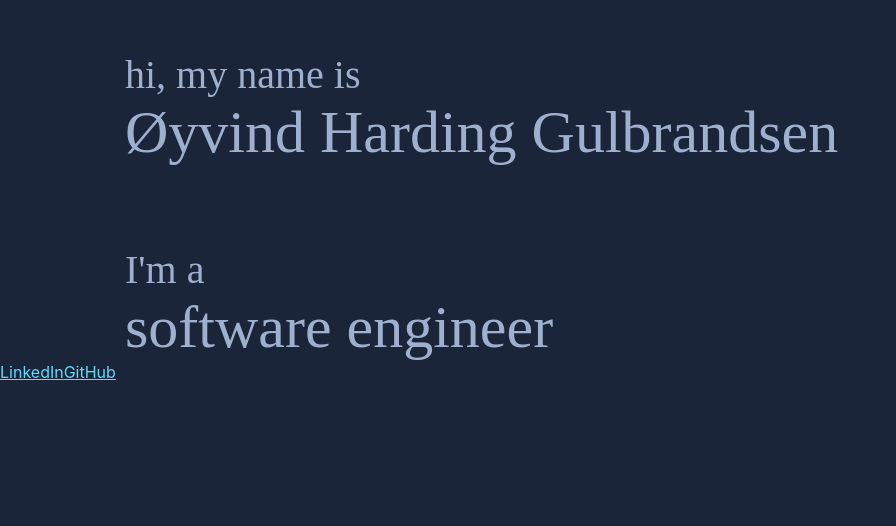
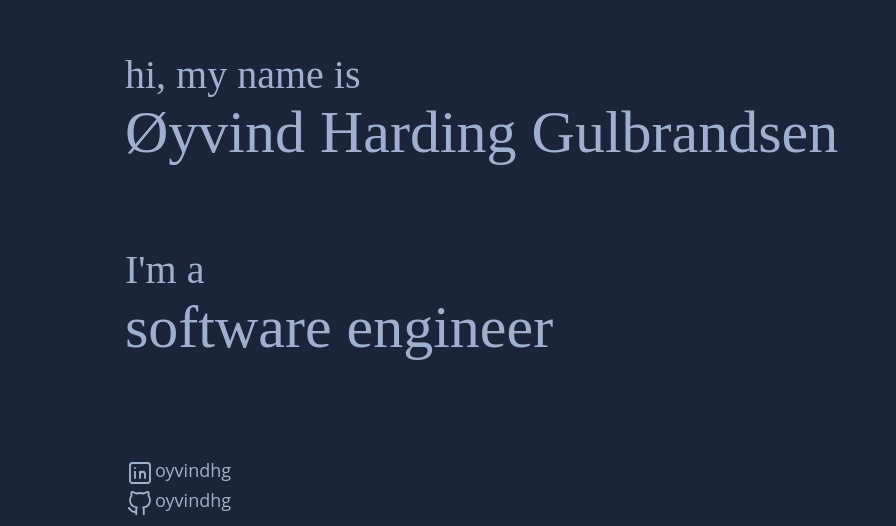
Before and after one commit to oyvindhg/oyvindhg.github.io, a React (Create React App) app: page / in a window 1280 px wide. Shown: the part 274-800 px from the top of the page, without its empty margins (0-896 px from the left). Built offline with nearby package versions, Linux system fonts and the light colour scheme.

Commit message:
Upgrade contact links

```diff
--- /dev/null
+++ b/src/ContactInformation.css
@@ -0,0 +1,18 @@
+.contact-information {
+    display: flex;
+    flex-direction: column;
+    margin-top: 96px;
+    font-family: 'Open Sans';
+    font-style: normal;
+  }
+
+.contact-item {
+    display: flex;
+    flex-direction: row;
+    font-size: 18px;
+}
+
+.contact-item:hover {
+    cursor: pointer;
+    color: #B15252;
+}
--- /dev/null
+++ b/src/ContactInformation.tsx
@@ -0,0 +1,33 @@
+import React from 'react';
+import linkedinLogo from './icons/linkedin.svg';
+import githubLogo from './icons/github.svg';
+import './ContactInformation.css';
+
+function ContactInformation() {
+    return (
+        <div className="contact-information">
+            <ContactItem logo={linkedinLogo} text="oyvindhg" link="https://www.linkedin.com/in/oyvindhg/" />
+            <ContactItem logo={githubLogo} text="oyvindhg" link="https://www.github.com/oyvindhg/" />
+        </div>
+    );
+}
+
+type ContactItemProps = {
+    logo: string;
+    text: string;
+    link: string;
+}
+
+function ContactItem(props: ContactItemProps) {
+
+    const handleOnClick = () => window.open(props.link, "_blank")
+
+    return (
+        <div className="contact-item" onClick={handleOnClick}>
+            <img src={props.logo} alt="linkedin logo" width="30" height="30" />
+            {props.text}
+        </div>
+    )
+}
+
+export default ContactInformation;
--- a/src/HomePage.css
+++ b/src/HomePage.css
@@ -1,12 +1,7 @@
-.HomePage {
+.home-page {
     background-color: #1B2539;
+    padding-left: 125px;
     min-height: 100vh;
+    min-width: 100vh;
+    color: #9FB0CF;
   }
-
-  .LinkedIn-link {
-    color: #61dafb;
-  }
-
-  .GitHub-link {
-    color: #61dafb;
-  }
--- a/src/HomePage.tsx
+++ b/src/HomePage.tsx
@@ -1,17 +1,13 @@
 import React from 'react';
 import './HomePage.css';
-import Presentation from './Presentation'
+import Introduction from './Introduction'
+import ContactInformation from './ContactInformation';
 
 function HomePage() {
     return (
-        <div className="HomePage">
-            <Presentation />
-            <a className="LinkedIn-link" href="https://www.linkedin.com/in/oyvindhg/" target="_blank" rel="noopener noreferrer">
-                LinkedIn
-            </a>
-            <a className="GitHub-link" href="https://github.com/oyvindhg" target="_blank" rel="noopener noreferrer">
-                GitHub
-            </a>
+        <div className="home-page">
+            <Introduction />
+            <ContactInformation />
         </div>
     );
 }
--- /dev/null
+++ b/src/Introduction.css
@@ -0,0 +1,22 @@
+.introduction {
+    padding-top: 325px;
+    font-family: 'Work Sans';
+    font-style: normal;
+    font-weight: 300;
+  }
+
+.text-small {
+    font-size: 40px;
+  }
+
+.text-large {
+    font-size: 60px;
+  }
+
+.text-large:hover {
+    color: #B15252;
+}
+
+.space {
+    margin-top: 79px;
+  }
--- a/src/Presentation.tsx
+++ b/src/Introduction.tsx
@@ -1,9 +1,9 @@
 import React from 'react';
-import './Presentation.css';
+import './Introduction.css';
 
-function Presentation() {
+function Introduction() {
     return (
-        <div className="presentation">
+        <div className="introduction">
             <TextEntry size="small">hi, my name is</TextEntry>
             <TextEntry size="large">Øyvind Harding Gulbrandsen</TextEntry>
             <div className="space"></div>
@@ -34,4 +34,4 @@ function TextEntry(props: TextEntryProps) {
     }
 }
 
-export default Presentation;
+export default Introduction;
--- a/src/Presentation.css
+++ /dev/null
@@ -1,20 +0,0 @@
-.presentation {
-  padding-left: 125px;
-  padding-top: 325px;
-  font-family: 'Work Sans';
-  font-style: normal;
-  font-weight: 300;
-  color: #9FB0CF;
-}
-
-.text-small {
-  font-size: 40px;
-}
-
-.text-large {
-  font-size: 60px;
-}
-
-.space {
-  margin-top: 79px;
-}
```
Also changed, not shown: src/icons/github.svg (added), src/icons/linkedin.svg (added).
